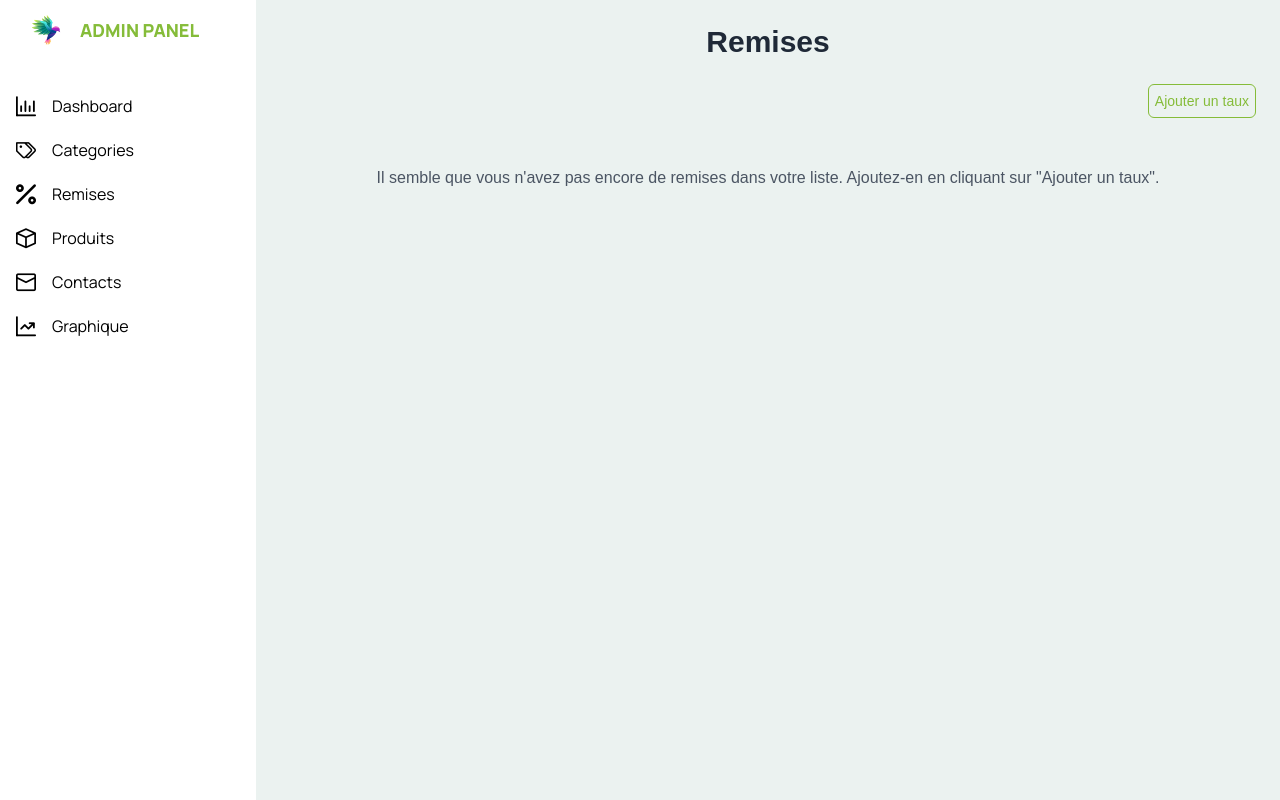
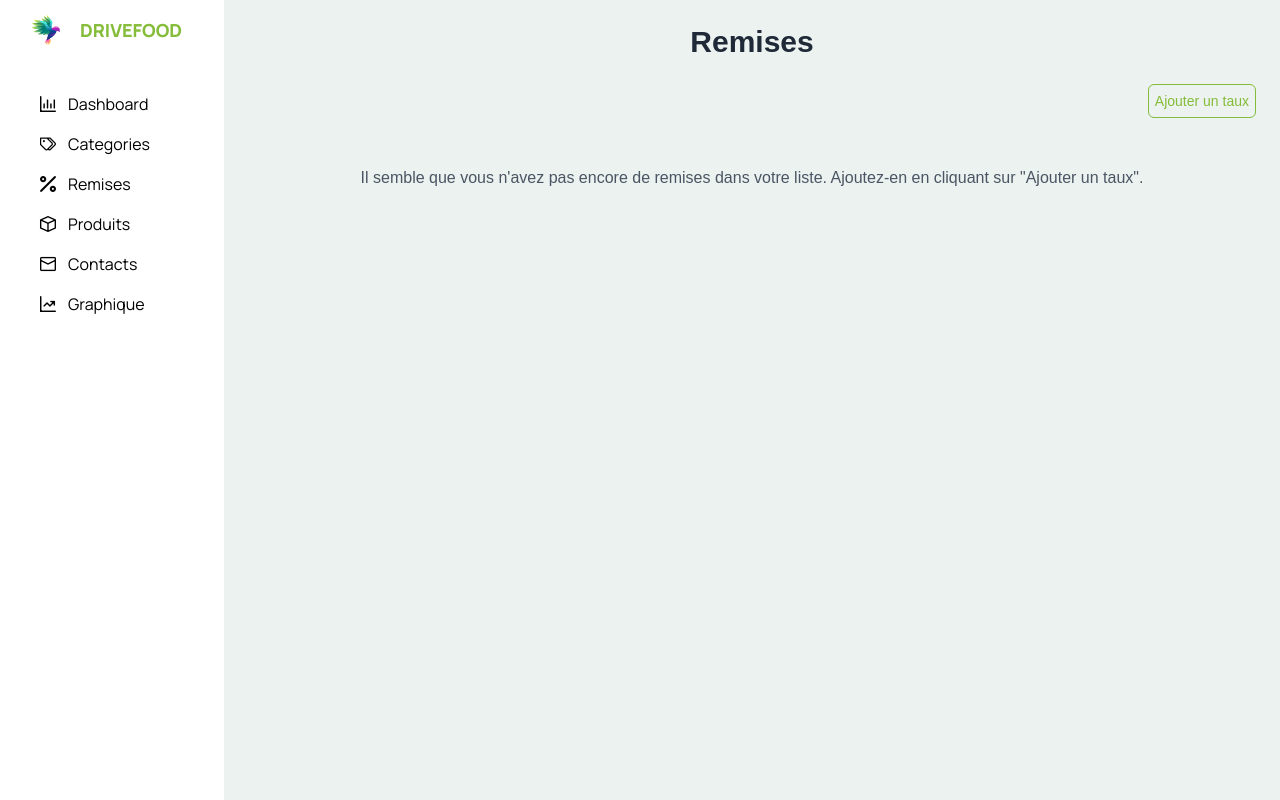
Before and after one commit to anthonyvouin/MarketPlaceFood, a Next.js app: page /admin/discount in a window 1280 px wide. Built offline with nearby package versions, Linux system fonts and the light colour scheme; no server answers; the database is empty.

Commit message:
Update layout.tsx

```diff
--- a/app/admin/layout.tsx
+++ b/app/admin/layout.tsx
@@ -1,6 +1,8 @@
 import SessionWrapper from "@/lib/SessionWrapper";
 import Link from "next/link";
 import React from "react";
+import Image from 'next/image'
+
 import { ToastProvider } from "@/app/provider/toastProvider";
 
 const adminLinks = [
@@ -17,26 +19,23 @@ export default function AdminLayout({ children }: { children: React.ReactNode })
         <html lang="en">
             <body>
                 <div className="flex h-screen">
-                    <aside className="w-64 h-screen bg-white p-4">
-                        <div className="fixed top-0 h-full">
+                    <aside className="w-56 h-screen bg-white p-4">
+                        <div className='fixed top-0 h-full'>
                             <Link href="/">
                                 <div className="flex justify-center items-center mb-8 gap-1">
-                                    <img src="/images/logo.svg" alt="Admin Logo" width={60} height={60} />
-                                    <h2 className="text-lg font-black font-manrope text-actionColor uppercase">
-                                        Admin Panel
-                                    </h2>
+                                    <Image src="/images/logo.svg" width={60} height={60} alt="DriveFood" />
+                                    <h2 className="text-lg font-black font-manrope text-actionColor uppercase">DriveFood</h2>
                                 </div>
                             </Link>
                             <nav>
                                 <ul>
                                     {adminLinks.map((link) => (
-                                        <Link
-                                            key={link.href}
-                                            href={link.href}
-                                            className="mb-4 flex items-center gap-4 group font-manrope"
-                                        >
-                                            <span className={`${link.icon} text-xl group-hover:text-actionColor`} />
-                                            <span className="group-hover:text-actionColor">{link.name}</span>
+                                        <Link href={link.href} key={link.href} className="mb-4 flex  justify-start gap-5 group font-manrope">
+                                            <span className='border-l-4 rounded-full border-actionColor opacity-0 group-hover:opacity-100  transition-all'></span>
+                                            <div className='flex gap-3 items-center'>
+                                                <span className={`${link.icon} group-hover:text-actionColor`} />
+                                                <p className='group-hover:text-actionColor'>{link.name}</p>
+                                            </div>
                                         </Link>
                                     ))}
                                 </ul>
```
